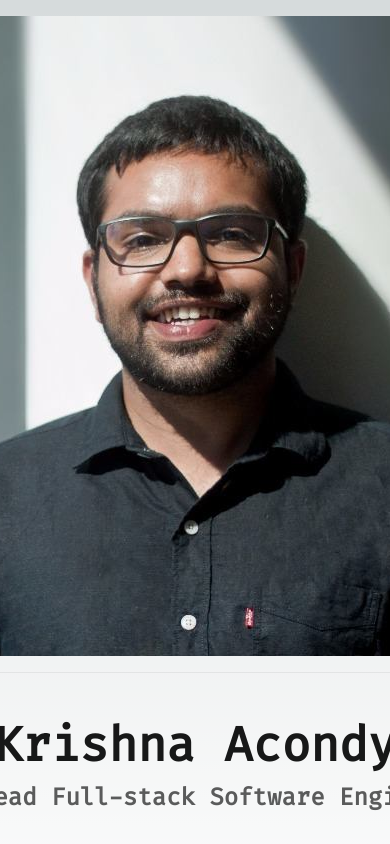
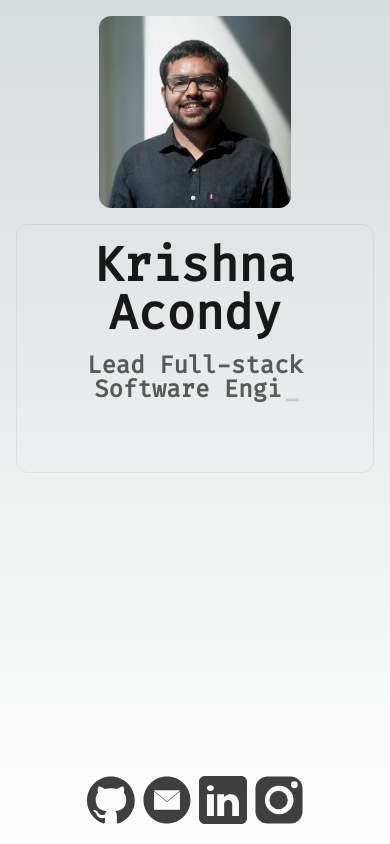
Before and after one commit to krishna-acondy/krishna-acondy.github.io, a Next.js app: page / in a window 390 px wide. Shown: the top 844 px of the page. Built offline with nearby package versions, Linux system fonts and the light colour scheme.

Commit message:
fix(images): disable optimization

```diff
--- a/next.config.js
+++ b/next.config.js
@@ -1,6 +1,7 @@
 /** @type {import('next').NextConfig} */
 const nextConfig = {
-    output: 'export'
+    output: 'export',
+    images: { unoptimized: true }
 }
 
 module.exports = nextConfig
--- a/src/app/page.module.css
+++ b/src/app/page.module.css
@@ -47,6 +47,9 @@
 
 .image {
   border-radius: var(--border-radius);
+  width: 320px;
+  height: 320px;
+  background-size: contain;
 }
 
 /* Mobile */
@@ -79,6 +82,12 @@
     font-size: 1.5rem;
     line-height: 1.5rem;
   }
+
+  .image {
+    width: 192px;
+    height: 192px;
+    background-size: contain;
+  }
 }
 
 /* Tablet and Smaller Desktop */
--- a/src/app/page.tsx
+++ b/src/app/page.tsx
@@ -3,9 +3,9 @@
 import React from 'react';
 import styles from './page.module.css';
 import { Typewriter } from 'react-simple-typewriter';
-import Image from 'next/image';
 import { Fira_Code } from 'next/font/google';
 import Contact from '../components/Contact';
+import me from './me.jpeg';
 
 const firaCode = Fira_Code({ subsets: ['latin'], weight: '400' });
 
@@ -34,18 +34,12 @@ export default function Home() {
   return (
     <main className={styles.main}>
       <div className={styles.center}>
-        <Image
-          src='/me.jpeg'
+        <div
           className={styles.image}
-          alt='Profile Picture'
           style={{
-            width: 'auto',
-            height: '100%',
+            backgroundImage: `url(${me.src})`,
           }}
-          width={640}
-          height={640}
-          priority
-        />
+        ></div>
         <div className={`${firaCode.className} ${styles.header}`}>
           <h2>
             <Typewriter words={['Krishna Acondy']} typeSpeed={typingSpeed} />
```
Also changed, not shown: src/app/me.jpeg (added).
